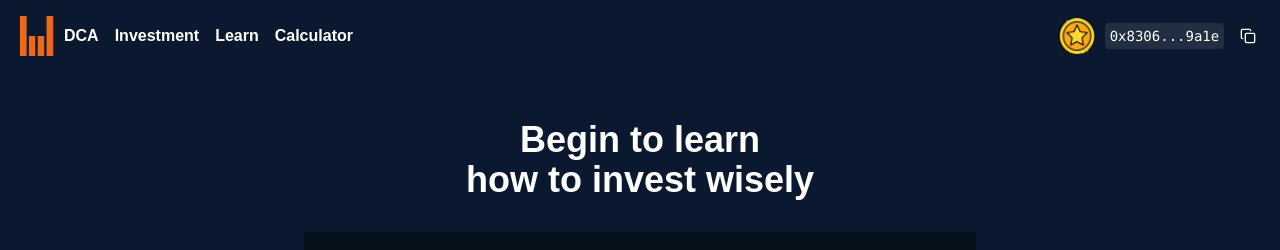
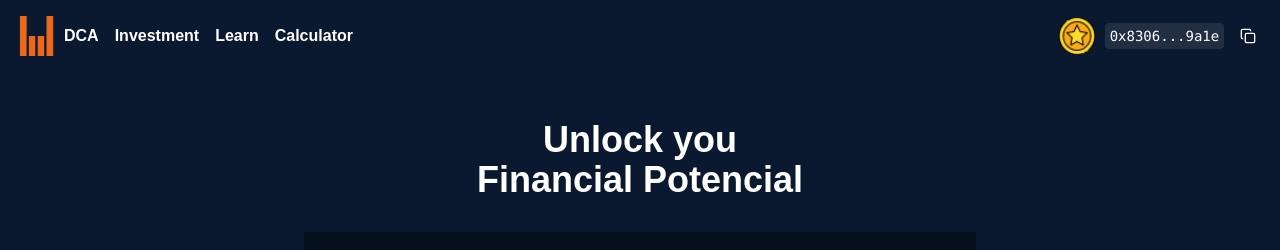
Before and after one commit to wolfcito/blockstar-dca, a Next.js app: page / in a window 1280 px wide. Shown: the top 250 px of the page. Built offline with nearby package versions, Linux system fonts and the light colour scheme; no server answers.

Commit message:
chore: Update investment-plan-form.component.tsx

```diff
--- a/src/app/components/investment-plan-form/investment-plan-form.component.tsx
+++ b/src/app/components/investment-plan-form/investment-plan-form.component.tsx
@@ -63,9 +63,9 @@ export function InvestmentPlanForm() {
   return (
     <>
       <h1 className="text-4xl font-bold text-center mb-8">
-        Begin to learn
+        Unlock you
         <br />
-        how to invest wisely
+        Financial Potencial
       </h1>
       <div className="bg-[#06101A] p-6 max-w-2xl mx-auto">
         <h2 className="text-2xl font-semibold mb-6">Create your DCA's plan</h2>
```
